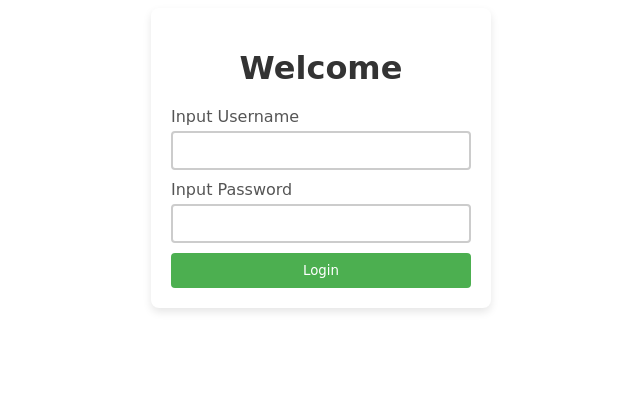
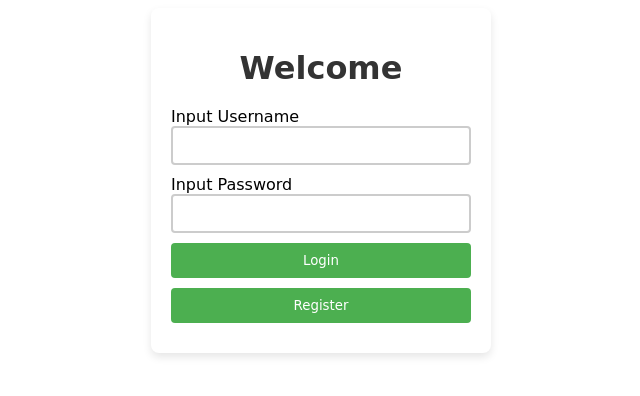
Before and after one commit to Iwoooooods/todo-app, a React (Create React App) app: page / in a window 1280 px wide. Shown: the top 396 px of the page, without its empty margins (319-959 px from the left). Built offline with nearby package versions, Linux system fonts and the light colour scheme; no server answers.

Commit message:
feat: local environment variables

```diff
--- a/package.json
+++ b/package.json
@@ -10,9 +10,12 @@
     "@testing-library/react": "^13.4.0",
     "@testing-library/user-event": "^13.5.0",
     "axios": "^1.7.2",
+    "crypto": "^1.0.1",
     "date-fns": "^3.6.0",
+    "dotenv": "^16.4.5",
     "react": "^18.3.1",
     "react-dom": "^18.3.1",
+    "react-dotenv": "^0.1.3",
     "react-router-dom": "^6.24.1",
     "react-scripts": "5.0.1",
     "web-vitals": "^2.1.4"
--- a/src/Context.js
+++ b/src/Context.js
@@ -1,15 +1,15 @@
 import React from 'react'
 import {fetchToken} from "./LoginPage/Auth";
-import {API_DOMAIN} from "./consts";
 
 export const UserContext = React.createContext();
 
 export const UserContextProvider = ({children}) => {
+    const BASE_URL = process.env.REACT_APP_BASE_URL;
     const [currentUser, setCurrentUser] = React.useState(null);
     const [expired, setExpired] = React.useState(false);
     const fetchCurrentUser = async () => {
         const token = fetchToken();
-        const url = `${API_DOMAIN}/api/login/me?token=${token}`;
+        const url = `${BASE_URL}/api/login/me?token=${token}`;
         try {
             const resp = await fetch(url);
             if (resp.status === 200) {
--- a/src/LoginPage/Hello.js
+++ b/src/LoginPage/Hello.js
@@ -1,14 +1,14 @@
 import {setToken} from "./Auth";
 import {useNavigate} from "react-router-dom";
 import {useState} from "react";
-import {API_DOMAIN} from "../consts";
 import "./login.css";
 
 export default function Hello() {
+    const BASE_URL = process.env.REACT_APP_BASE_URL;
     const navigate = useNavigate();
     const [username, setUsername] = useState("");
     const [password, setPassword] = useState("");
-    //check to see if the fields are not empty
+
     const handleLogin = async (event) => {
         event.preventDefault();
 
@@ -18,7 +18,7 @@ export default function Hello() {
             console.log(username);
             console.log(password);
 
-            const url = `${API_DOMAIN}/api/login/token`;
+            const url = `${BASE_URL}/api/login/token`;
             const headers = new Headers();
             headers.append('Content-Type', 'application/x-www-form-urlencoded');
 
@@ -32,7 +32,7 @@ export default function Hello() {
                 });
                 if (resp.status === 201) {
                     const result = await resp.json();
-                    setToken(result["access_token"]);
+                    setToken(result["token"]["access_token"]);
                     // setIsLoggedIn(true);
                     console.log(result)
                     navigate('/my_tasks', {replace: true});
@@ -51,12 +51,43 @@ export default function Hello() {
         }
 
     };
+    const handleRegister = async (event) => {
+        event.preventDefault();
+
+        if ((username === "") || (password === "")) {
+            alert("Username and password should not be empty!");
+        } else {
+            const url = `${BASE_URL}/api/login/register`;
+            const user = {
+                username: username,
+                password: password,
+            }
+            try {
+                const resp = await fetch(url, {
+                    method: 'POST',
+                    body: JSON.stringify(user),
+                    headers: {
+                        "Content-Type": "application/json",
+                    },
+                });
+                if (resp.status === 201) {
+                    const result = await resp.json();
+                    console.log(result);
+                    alert("Registered");
+                }
+            } catch (err) {
+                console.error(err);
+            }
+            setUsername("");
+            setPassword("");
+        }
+    }
 
     return (
         <div className="login-container">
             <h1>Welcome</h1>
             <div className="login-form-container">
-                <form className="login-form" onSubmit={handleLogin}>
+                <form className="login-form">
                     <label style={{marginRight: 10}}>Input Username</label>
                     <input
                         type="text"
@@ -71,8 +102,11 @@ export default function Hello() {
                         value={password}
                         onChange={(e) => setPassword(e.target.value)}
                     />
-                    <button type="submit" className="login-submit">
+                    <button type="submit" className="login-button" onClick={handleLogin}>
                         Login
+                    </button>
+                    <button type="submit" className="register-button" onClick={handleRegister}>
+                        Register
                     </button>
                 </form>
             </div>
--- a/src/LoginPage/login.css
+++ b/src/LoginPage/login.css
@@ -29,7 +29,8 @@ h1 {
   border-radius: 4px;
 }
 
-.login-submit {
+.login-button,
+.register-button{
   background-color: #4CAF50; /* 按钮颜色 */
   color: white;
   padding: 10px;
@@ -37,9 +38,11 @@ h1 {
   border-radius: 4px;
   cursor: pointer;
   transition: background-color 0.3s;
+  margin-bottom: 10px;
 }
 
-.login-form label {
+.login-button label,
+.register-button label{
   margin-bottom: 5px;
   color: #555;
 }
--- a/src/Task/CompletedOrOverdueTasks.js
+++ b/src/Task/CompletedOrOverdueTasks.js
@@ -1,16 +1,16 @@
 import Task from "./Task";
-import { useState } from "react";
+import {useState} from "react";
 import ConfirmDialog from "../Components/ConfirmDialog";
 import './completed_or_overdue.css'
-import { API_DOMAIN } from "../consts";
 
 export default function CompletedOrOverdueTasks({ fetcheInprocessTasks, fetcheCompletedOrOverdueTasks, tasks }) {
-  const [currentTask, setCurrentTask] = useState({});
-  const [showConfirm, setShowConfirm] = useState(false);
+    const BASE_URL = process.env.REACT_APP_BASE_URL;
+    const [currentTask, setCurrentTask] = useState({});
+    const [showConfirm, setShowConfirm] = useState(false);
 
   const handleDelete = async ()=>{
     try{
-        const resp = await fetch(`${API_DOMAIN}/api/tasks/delete_task/${currentTask.id}`,
+        const resp = await fetch(`${BASE_URL}/api/tasks/delete_task/${currentTask.id}`,
             {method: 'DELETE',}
         );
         const result = await resp.json();
--- a/src/Task/CreateComponent/TaskForm.js
+++ b/src/Task/CreateComponent/TaskForm.js
@@ -2,11 +2,10 @@ import {useState} from "react";
 import "./task_form.css";
 import {FontAwesomeIcon} from '@fortawesome/react-fontawesome';
 import {faMinus, faPlus} from '@fortawesome/free-solid-svg-icons';
-import {API_DOMAIN} from "../../consts";
 import {useCurrentUser} from "../../Context";
 
 export default function TaskForm({fetchTasks}) {
-    //showForm is used to control the display of the form
+    const BASE_URL = process.env.REACT_APP_BASE_URL;
     const [showFrom, setShowForm] = useState(false);
     //allowSubmit is used to control the opacity of the submit button
     const [submitDisabled, setSubmitDisabled] = useState(false);
@@ -44,7 +43,7 @@ export default function TaskForm({fetchTasks}) {
         // disable the submit button to prevent multiple submissions
         setSubmitDisabled(true);
 
-        const url = `${API_DOMAIN}/api/tasks/create_task`;
+        const url = `${BASE_URL}/api/tasks/create_task`;
         const options = {
             method: "POST",
             headers: {
--- a/src/Task/TaskList.js
+++ b/src/Task/TaskList.js
@@ -1,17 +1,17 @@
 import Task from "./Task";
 import {useState} from "react";
 import ConfirmDialog from "../Components/ConfirmDialog";
-import {API_DOMAIN} from "../consts";
 import {useCurrentUser} from "../Context";
 
 export default function TaskList({fetcheInprocessTasks, fetcheCompletedOrOverdueTasks, tasks}) {
+    const BASE_URL = process.env.REACT_APP_BASE_URL;
     const [currentTask, setCurrentTask] = useState({});
     const [showConfirm, setShowConfirm] = useState(false);
     const {currentUser} = useCurrentUser();
 
     const handleDelete = async () => {
         try {
-            const resp = await fetch(`${API_DOMAIN}/api/tasks/delete_task?task_id=${currentTask.id}&user_id=${currentUser.id}`,
+            const resp = await fetch(`${BASE_URL}/api/tasks/delete_task?task_id=${currentTask.id}&user_id=${currentUser.id}`,
                 {method: 'DELETE',}
             );
             console.log("Delete successfully:", resp);
--- a/src/consts.js
+++ /dev/null
@@ -1,3 +0,0 @@
-export const TITLE_WIDTH_PERCHAR = 20;
-// export const API_DOMAIN = 'http://175.178.99.77:10086';
-export const API_DOMAIN = 'http://localhost:10086';
--- /dev/null
+++ b/src/test.js
@@ -0,0 +1,3 @@
+
+const apiDomain = process.env.REACT_APP_API_DOMAIN;
+console.log(apiDomain);
```
Also changed, not shown: src/Task/Task.js (+9 -9 lines), src/Task/TaskPage.js (+4 -5 lines), 2 other files (tests, documents, lock files or other folders).
